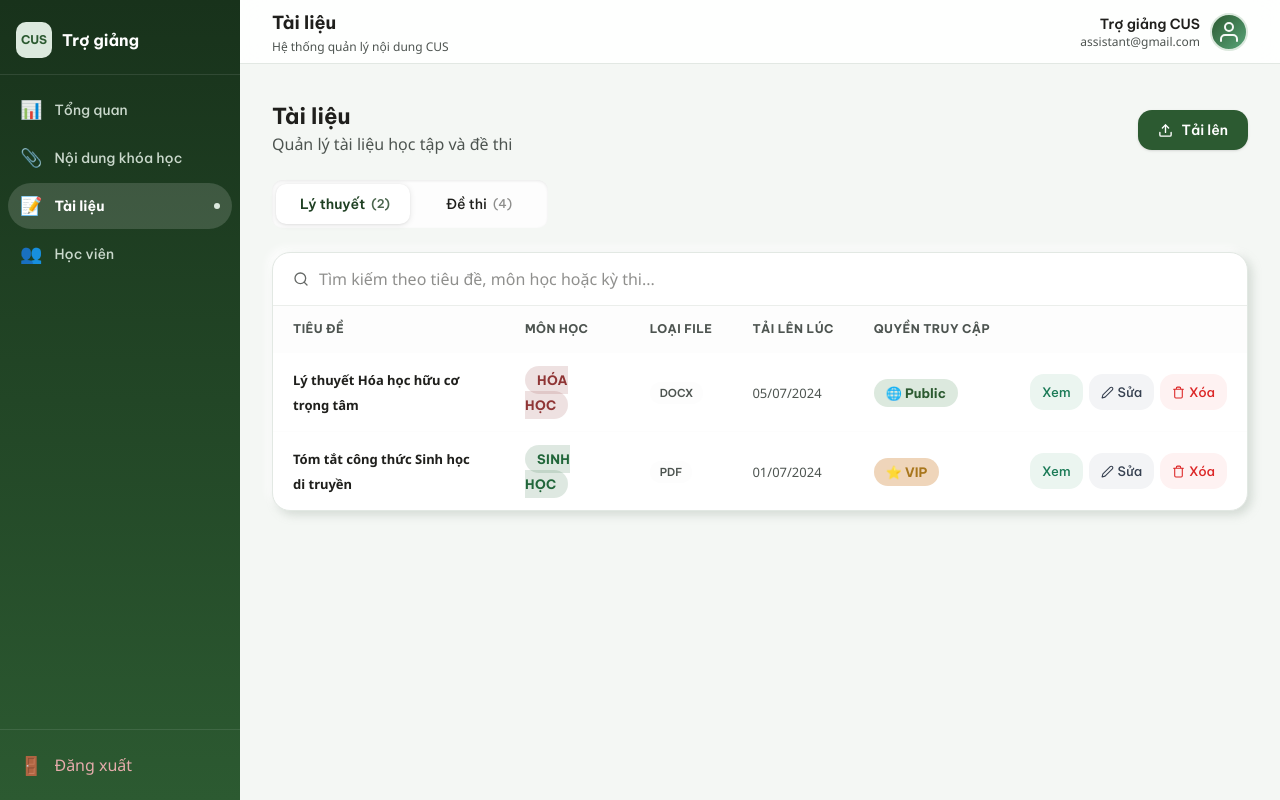
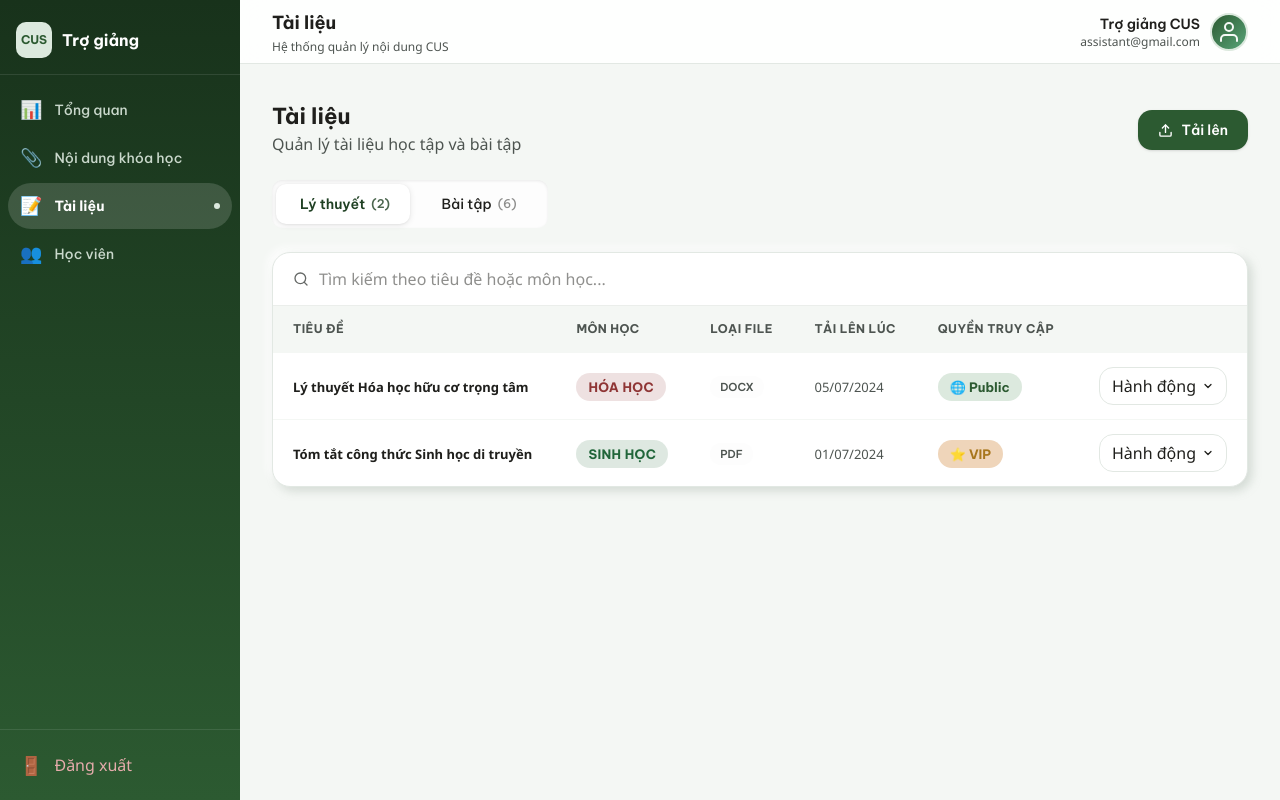
Before and after one commit to CUS-Study-Web/study-web-fe, a React (Vite) app: page /assistant/materials in a window 1280 px wide. Built offline with nearby package versions, Linux system fonts and the light colour scheme.

Commit message:
fix(TASK-003): fix material ui, change [De thi] into [Bai tap]

```diff
--- a/src/components/assistant/material/AssistantEditMaterialPopup.tsx
+++ b/src/components/assistant/material/AssistantEditMaterialPopup.tsx
@@ -21,7 +21,7 @@ export default function AssistantEditMaterialPopup({ material, onClose }: Assist
     if (material) {
       setTitle(material.title);
       setSubject(material.subject);
-      setDocType(material.cat === 'ly-thuyet' ? 'Lý thuyết' : 'Đề thi');
+      setDocType(material.cat === 'ly-thuyet' ? 'Lý thuyết' : 'Bài tập');
       setAccess(material.access === 'VIP' ? 'vip' : 'public');
     }
   }, [material]);
@@ -168,7 +168,7 @@ export default function AssistantEditMaterialPopup({ material, onClose }: Assist
                 className={selectClass}
               >
                 <option value="Lý thuyết">Lý thuyết</option>
-                <option value="Đề thi">Đề thi</option>
+                <option value="Bài tập">Bài tập</option>
               </select>
             </div>
             <div>
--- a/src/components/assistant/material/AssistantUploadMaterialPopup.tsx
+++ b/src/components/assistant/material/AssistantUploadMaterialPopup.tsx
@@ -154,7 +154,7 @@ export default function AssistantUploadMaterialPopup({ onClose }: AssistantUploa
                 className={selectClass}
               >
                 <option value="Lý thuyết">Lý thuyết</option>
-                <option value="Đề thi">Đề thi</option>
+                <option value="Bài tập">Bài tập</option>
               </select>
             </div>
             <div>
--- a/src/pages/assistant/AssistantMaterials.tsx
+++ b/src/pages/assistant/AssistantMaterials.tsx
@@ -1,4 +1,4 @@
-import { useState } from 'react';
+import { useState, useRef, useEffect } from 'react';
 import { DEMO_MATERIALS_ASST } from '../../types/assistant/mockData';
 import type { AssistantDocument } from '../../types/assistant/models';
 import AssistantUploadMaterialPopup from '../../components/assistant/material/AssistantUploadMaterialPopup';
@@ -41,8 +41,134 @@ const AccessBadge = ({ access }: { access: string }) => {
   );
 };
 
+// Action menu component
+interface ActionMenuProps {
+  doc: AssistantDocument;
+  onView: (doc: AssistantDocument) => void;
+  onEdit: (doc: AssistantDocument) => void;
+  onDelete: (id: number) => void;
+}
+
+function ActionMenu({ doc, onView, onEdit, onDelete }: ActionMenuProps) {
+  const [open, setOpen] = useState(false);
+  const [menuPos, setMenuPos] = useState({ top: 0, right: 0 });
+  const btnRef = useRef<HTMLButtonElement>(null);
+  const menuRef = useRef<HTMLDivElement>(null);
+
+  const handleToggle = () => {
+    if (!open && btnRef.current) {
+      const rect = btnRef.current.getBoundingClientRect();
+      setMenuPos({
+        top: rect.bottom + 4,
+        right: window.innerWidth - rect.right,
+      });
+    }
+    setOpen(prev => !prev);
+  };
+
+  useEffect(() => {
+    if (!open) return;
+    const handleClose = (e: MouseEvent | KeyboardEvent) => {
+      if (e instanceof KeyboardEvent && e.key !== 'Escape') return;
+      if (e instanceof MouseEvent) {
+        // Ignore clicks inside the button or inside the dropdown menu
+        if (btnRef.current?.contains(e.target as Node)) return;
+        if (menuRef.current?.contains(e.target as Node)) return;
+      }
+      setOpen(false);
+    };
+    document.addEventListener('mousedown', handleClose);
+    document.addEventListener('keydown', handleClose);
+    return () => {
+      document.removeEventListener('mousedown', handleClose);
+      document.removeEventListener('keydown', handleClose);
+    };
+  }, [open]);
+
+  return (
+    <>
+      <button
+        ref={btnRef}
+        onClick={handleToggle}
+        className="flex items-center gap-1.5 px-3 py-1.5 rounded-md border border-[var(--border-default)] bg-[var(--surface-card)] font-[family-name:var(--font-heading)] font-semibold text-[13px] text-[var(--text-primary)] cursor-pointer hover:bg-[var(--surface-muted)] active:scale-95 transition-all duration-150 select-none"
+      >
+        Hành động
+        <svg
+          width="12" height="12" viewBox="0 0 24 24" fill="none"
+          stroke="currentColor" strokeWidth="2.5" strokeLinecap="round" strokeLinejoin="round"
+          className={`transition-transform duration-200 ${open ? 'rotate-180' : ''}`}
+        >
+          <polyline points="6 9 12 15 18 9" />
+        </svg>
+      </button>
+
+      {open && (
+        <div
+          ref={menuRef}
+          style={{
+            position: 'fixed',
+            top: menuPos.top,
+            right: menuPos.right,
+            zIndex: 9999,
+          }}
+          className="min-w-[152px] rounded-[10px] border border-[var(--border-default)] bg-[var(--surface-card)] shadow-[0_8px_24px_rgba(0,0,0,0.14)] overflow-hidden"
+        >
+          {/* Tải về */}
+          <button
+            onClick={() => { setOpen(false); }}
+            className="w-full flex items-center gap-2.5 px-4 py-2.5 text-left text-[13px] font-[family-name:var(--font-heading)] font-medium text-[var(--text-primary)] hover:bg-[var(--surface-muted)] transition-colors cursor-pointer border-none bg-transparent"
+          >
+            <svg width="14" height="14" viewBox="0 0 24 24" fill="none" stroke="currentColor" strokeWidth="2" strokeLinecap="round" strokeLinejoin="round">
+              <path d="M21 15v4a2 2 0 0 1-2 2H5a2 2 0 0 1-2-2v-4" />
+              <polyline points="7 10 12 15 17 10" />
+              <line x1="12" y1="15" x2="12" y2="3" />
+            </svg>
+            Tải về
+          </button>
+
+          {/* Xem */}
+          <button
+            onClick={() => { setOpen(false); onView(doc); }}
+            className="w-full flex items-center gap-2.5 px-4 py-2.5 text-left text-[13px] font-[family-name:var(--font-heading)] font-medium text-[var(--text-primary)] hover:bg-[var(--surface-muted)] transition-colors cursor-pointer border-none bg-transparent"
+          >
+            <svg width="14" height="14" viewBox="0 0 24 24" fill="none" stroke="currentColor" strokeWidth="2" strokeLinecap="round" strokeLinejoin="round">
+              <path d="M1 12s4-8 11-8 11 8 11 8-4 8-11 8-11-8-11-8z" />
+              <circle cx="12" cy="12" r="3" />
+            </svg>
+            Xem
+          </button>
+
+          {/* Sửa */}
+          <button
+            onClick={() => { setOpen(false); onEdit(doc); }}
+            className="w-full flex items-center gap-2.5 px-4 py-2.5 text-left text-[13px] font-[family-name:var(--font-heading)] font-medium text-[var(--text-primary)] hover:bg-[var(--surface-muted)] transition-colors cursor-pointer border-none bg-transparent"
+          >
+            <svg width="14" height="14" viewBox="0 0 24 24" fill="none" stroke="currentColor" strokeWidth="2" strokeLinecap="round" strokeLinejoin="round">
+              <path d="M17 3a2.828 2.828 0 1 1 4 4L7.5 20.5 2 22l1.5-5.5L17 3z" />
+            </svg>
+            Sửa
+          </button>
+
+          <div className="mx-3 border-t border-[var(--border-subtle)]" />
+
+          {/* Xóa */}
+          <button
+            onClick={() => { setOpen(false); onDelete(doc.id); }}
+            className="w-full flex items-center gap-2.5 px-4 py-2.5 text-left text-[13px] font-[family-name:var(--font-heading)] font-medium text-[#DC2626] hover:bg-[#FEF2F2] transition-colors cursor-pointer border-none bg-transparent"
+          >
+            <svg width="14" height="14" viewBox="0 0 24 24" fill="none" stroke="currentColor" strokeWidth="2" strokeLinecap="round" strokeLinejoin="round">
+              <path d="M3 6h18M19 6v14a2 2 0 0 1-2 2H7a2 2 0 0 1-2-2V6m3 0V4a2 2 0 0 1 2-2h4a2 2 0 0 1 2 2v2" />
+            </svg>
+            Xóa
+          </button>
+        </div>
+      )}
+    </>
+  );
+}
+
 export default function AssistantMaterials() {
-  const [activeTab, setActiveTab] = useState<"ly-thuyet" | "de-thi">("ly-thuyet");
+  const [activeTab, setActiveTab] = useState<"ly-thuyet" | "bai-tap">("ly-thuyet");
   const [docs, setDocs] = useState<AssistantDocument[]>(DEMO_MATERIALS_ASST);
   const [search, setSearch] = useState("");
 
@@ -55,12 +181,12 @@ export default function AssistantMaterials() {
   const filtered = docs.filter(d => {
     if (d.cat !== activeTab) return false;
     const q = search.toLowerCase();
-    return d.title.toLowerCase().includes(q) || d.subject.toLowerCase().includes(q) || d.kythi.toLowerCase().includes(q);
+    return d.title.toLowerCase().includes(q) || d.subject.toLowerCase().includes(q);
   });
 
   const counts = {
     "ly-thuyet": docs.filter(d => d.cat === "ly-thuyet").length,
-    "de-thi": docs.filter(d => d.cat === "de-thi").length
+    "bai-tap": docs.filter(d => d.cat === "bai-tap").length,
   };
 
   const handleDelete = (id: number) => {
@@ -89,7 +215,7 @@ export default function AssistantMaterials() {
             Tài liệu
           </div>
           <p className="font-[family-name:var(--font-body)] text-[13px] text-[var(--text-secondary)] m-0">
-            Quản lý tài liệu học tập và đề thi
+            Quản lý tài liệu học tập và bài tập
           </p>
         </div>
 
@@ -108,7 +234,7 @@ export default function AssistantMaterials() {
       </div>
 
       <div className="relative flex bg-[var(--surface-muted)] p-[4px] rounded-[10px] w-fit mb-6" style={{ boxShadow: 'inset 0 1px 3px rgba(0,0,0,0.08)' }}>
-        {/* Sliding white pill indicator - Xử lý nền trắng và đổ bóng cho state Active */}
+        {/* Sliding white pill indicator */}
         <div
           className="absolute top-[4px] bottom-[4px] rounded-[10px] transition-transform duration-300 ease-[cubic-bezier(0.4,0,0.2,1)]"
           style={{
@@ -119,37 +245,31 @@ export default function AssistantMaterials() {
           }}
         />
 
-        {/* div 1: Lý thuyết */}
+        {/* Tab 1: Lý thuyết */}
         <div
           onClick={() => setActiveTab("ly-thuyet")}
           className={`relative z-10 min-w-[130px] px-6 py-2 rounded-[10px] border-none cursor-pointer bg-transparent flex justify-center items-center gap-1.5 font-[family-name:var(--font-heading)] text-[14px] transition-all duration-300 select-none ${activeTab === 'ly-thuyet'
-            ? 'text-[var(--brand-700)] font-semibold' // Trạng thái Active: Chữ xanh đậm, đậm hơn
-            : 'text-[var(--text-tertiary)] font-medium hover:text-gray-600' // Trạng thái Inactive: Chữ nhạt
+            ? 'text-[var(--brand-700)] font-semibold'
+            : 'text-[var(--text-tertiary)] font-medium hover:text-gray-600'
             }`}
         >
           Lý thuyết
-          <span
-            className={`text-[12px] transition-opacity duration-300 ${activeTab === 'ly-thuyet' ? 'opacity-80' : 'opacity-50'
-              }`}
-          >
+          <span className={`text-[12px] transition-opacity duration-300 ${activeTab === 'ly-thuyet' ? 'opacity-80' : 'opacity-50'}`}>
             ({counts["ly-thuyet"]})
           </span>
         </div>
 
-        {/* div 2: Đề thi */}
+        {/* Tab 2: Bài tập */}
         <div
-          onClick={() => setActiveTab("de-thi")}
-          className={`relative z-10 min-w-[130px] px-6 py-2 rounded-[10px] border-none cursor-pointer bg-transparent flex justify-center items-center gap-1.5 font-[family-name:var(--font-heading)] text-[14px] transition-all duration-300 select-none ${activeTab === 'de-thi'
-            ? 'text-[var(--brand-700)] font-semibold' // Trạng thái Active
-            : 'text-[var(--text-tertiary)] font-medium hover:text-gray-600' // Trạng thái Inactive
+          onClick={() => setActiveTab("bai-tap")}
+          className={`relative z-10 min-w-[130px] px-6 py-2 rounded-[10px] border-none cursor-pointer bg-transparent flex justify-center items-center gap-1.5 font-[family-name:var(--font-heading)] text-[14px] transition-all duration-300 select-none ${activeTab === 'bai-tap'
+            ? 'text-[var(--brand-700)] font-semibold'
+            : 'text-[var(--text-tertiary)] font-medium hover:text-gray-600'
             }`}
         >
-          Đề thi
-          <span
-            className={`text-[12px] transition-opacity duration-300 ${activeTab === 'de-thi' ? 'opacity-80' : 'opacity-50'
-              }`}
-          >
-            ({counts["de-thi"]})
+          Bài tập
+          <span className={`text-[12px] transition-opacity duration-300 ${activeTab === 'bai-tap' ? 'opacity-80' : 'opacity-50'}`}>
+            ({counts["bai-tap"]})
           </span>
         </div>
       </div>
@@ -162,7 +282,7 @@ export default function AssistantMaterials() {
           </svg>
           <input
             type="text"
-            placeholder="Tìm kiếm theo tiêu đề, môn học hoặc kỳ thi..."
+            placeholder="Tìm kiếm theo tiêu đề hoặc môn học..."
             className="flex-1 border-none outline-none bg-transparent font-[family-name:var(--font-body)] text-[14px] text-[var(--text-primary)]"
             value={search}
             onChange={e => setSearch(e.target.value)}
@@ -172,11 +292,11 @@ export default function AssistantMaterials() {
         <div className="overflow-x-auto">
           <table className="w-full border-collapse">
             <thead>
-              <tr className="bg-[var(--surface-muted)]">
+              <tr className="bg-[var(--surface-500)]">
                 <th className="text-left font-[family-name:var(--font-heading)] font-bold text-[12px] text-[var(--text-secondary)] py-[11px] px-5 whitespace-nowrap uppercase tracking-[0.4px]">Tiêu đề</th>
-                <th className="text-left font-[family-name:var(--font-heading)] font-bold text-[12px] text-[var(--text-secondary)] py-[11px] px-5 whitespace-nowrap uppercase tracking-[0.4px]">
-                  {activeTab === "ly-thuyet" ? "Môn học" : "Kỳ thi"}
-                </th>
+                {activeTab === "ly-thuyet" && (
+                  <th className="text-left font-[family-name:var(--font-heading)] font-bold text-[12px] text-[var(--text-secondary)] py-[11px] px-5 whitespace-nowrap uppercase tracking-[0.4px]">Môn học</th>
+                )}
                 <th className="text-left font-[family-name:var(--font-heading)] font-bold text-[12px] text-[var(--text-secondary)] py-[11px] px-5 whitespace-nowrap uppercase tracking-[0.4px]">Loại file</th>
                 <th className="text-left font-[family-name:var(--font-heading)] font-bold text-[12px] text-[var(--text-secondary)] py-[11px] px-5 whitespace-nowrap uppercase tracking-[0.4px]">Tải lên lúc</th>
                 <th className="text-left font-[family-name:var(--font-heading)] font-bold text-[12px] text-[var(--text-secondary)] py-[11px] px-5 whitespace-nowrap uppercase tracking-[0.4px]">Quyền truy cập</th>
@@ -185,21 +305,17 @@ export default function AssistantMaterials() {
             </thead>
             <tbody>
               {filtered.map((doc) => (
-                <tr key={doc.id} className="hover:bg-[var(--brand-soft-50)] transition-colors duration-140 border-t border-[var(--surface-muted)]">
+                <tr key={doc.id} className="hover:bg-[var(--surface-400)] transition-colors duration-140 border-t border-[var(--surface-500)]">
                   <td className="py-3.5 px-5">
                     <span className="font-[family-name:var(--font-body)] font-semibold text-[13px] text-[var(--text-primary)]">
                       {doc.title}
                     </span>
                   </td>
-                  <td className="py-3.5 px-5">
-                    {activeTab === "ly-thuyet" ? (
+                  {activeTab === "ly-thuyet" && (
+                    <td className="py-3.5 px-5">
                       <SubjectBadge subject={doc.subject} />
-                    ) : (
-                      <span className="font-[family-name:var(--font-body)] text-[13px] text-[var(--neutral-800)]">
-                        {doc.kythi}
-                      </span>
-                    )}
-                  </td>
+                    </td>
+                  )}
                   <td className="py-3.5 px-5">
                     <FileTypeBadge type={doc.fileType} />
                   </td>
@@ -212,50 +328,20 @@ export default function AssistantMaterials() {
                     <AccessBadge access={doc.access} />
                   </td>
                   <td className="py-3.5 px-5">
-                    <div className="flex gap-1.5 justify-end items-center">
-                      {/* Xem */}
-                      <div
-                        onClick={() => handleViewClick(doc)}
-                        className="flex items-center gap-1 px-3 py-1.5 rounded-md border-none cursor-pointer font-[family-name:var(--font-heading)] font-medium text-[13px] transition-all duration-150 active:scale-95"
-                        style={{ background: '#EBF5F0', color: '#1A7A56' }}
-                        onMouseEnter={e => (e.currentTarget.style.background = '#D8EDE5')}
-                        onMouseLeave={e => (e.currentTarget.style.background = '#EBF5F0')}
-                      >
-                        Xem
-                      </div>
-                      {/* Sửa */}
-                      <div
-                        onClick={() => handleEditClick(doc)}
-                        className="flex items-center gap-1 px-3 py-1.5 rounded-md border-none cursor-pointer font-[family-name:var(--font-heading)] font-medium text-[13px] transition-all duration-150 active:scale-95"
-                        style={{ background: '#F3F4F6', color: '#374151' }}
-                        onMouseEnter={e => (e.currentTarget.style.background = '#E5E7EB')}
-                        onMouseLeave={e => (e.currentTarget.style.background = '#F3F4F6')}
-                      >
-                        <svg width="13" height="13" viewBox="0 0 24 24" fill="none" stroke="currentColor" strokeWidth="2" strokeLinecap="round" strokeLinejoin="round">
-                          <path d="M17 3a2.828 2.828 0 1 1 4 4L7.5 20.5 2 22l1.5-5.5L17 3z" />
-                        </svg>
-                        Sửa
-                      </div>
-                      {/* Xóa */}
-                      <div
-                        onClick={() => handleDelete(doc.id)}
-                        className="flex items-center gap-1 px-3 py-1.5 rounded-md border-none cursor-pointer font-[family-name:var(--font-heading)] font-medium text-[13px] transition-all duration-150 active:scale-95"
-                        style={{ background: '#FEF2F2', color: '#DC2626' }}
-                        onMouseEnter={e => (e.currentTarget.style.background = '#FEE2E2')}
-                        onMouseLeave={e => (e.currentTarget.style.background = '#FEF2F2')}
-                      >
-                        <svg width="13" height="13" viewBox="0 0 24 24" fill="none" stroke="currentColor" strokeWidth="2" strokeLinecap="round" strokeLinejoin="round">
-                          <path d="M3 6h18M19 6v14a2 2 0 0 1-2 2H7a2 2 0 0 1-2-2V6m3 0V4a2 2 0 0 1 2-2h4a2 2 0 0 1 2 2v2" />
-                        </svg>
-                        Xóa
-                      </div>
+                    <div className="flex justify-end">
+                      <ActionMenu
+                        doc={doc}
+                        onView={handleViewClick}
+                        onEdit={handleEditClick}
+                        onDelete={handleDelete}
+                      />
                     </div>
                   </td>
                 </tr>
               ))}
               {filtered.length === 0 && (
                 <tr>
-                  <td colSpan={6} className="p-10 text-center text-[var(--text-secondary)] font-[family-name:var(--font-body)] text-[14px]">
+                  <td colSpan={activeTab === "ly-thuyet" ? 6 : 5} className="p-10 text-center text-[var(--text-secondary)] font-[family-name:var(--font-body)] text-[14px]">
                     Không tìm thấy tài liệu phù hợp
                   </td>
                 </tr>
--- a/src/types/assistant/mockData.ts
+++ b/src/types/assistant/mockData.ts
@@ -242,7 +242,7 @@ export const DEMO_MATERIALS_ASST: AssistantDocument[] = [
     duration: "90 phút",
     date: "12/07/2024",
     fileType: "PDF",
-    cat: "de-thi",
+    cat: "bai-tap",
     access: "Public"
   },
   {
@@ -254,7 +254,7 @@ export const DEMO_MATERIALS_ASST: AssistantDocument[] = [
     duration: "60 phút",
     date: "10/07/2024",
     fileType: "PDF",
-    cat: "de-thi",
+    cat: "bai-tap",
     access: "VIP"
   },
   {
@@ -290,7 +290,7 @@ export const DEMO_MATERIALS_ASST: AssistantDocument[] = [
     duration: "120 phút",
     date: "15/07/2024",
     fileType: "PDF",
-    cat: "de-thi",
+    cat: "bai-tap",
     access: "Public"
   },
   {
@@ -326,7 +326,7 @@ export const DEMO_MATERIALS_ASST: AssistantDocument[] = [
     duration: "90 phút",
     date: "28/07/2024",
     fileType: "PDF",
-    cat: "de-thi",
+    cat: "bai-tap",
     access: "Public"
   },
 ];
```
